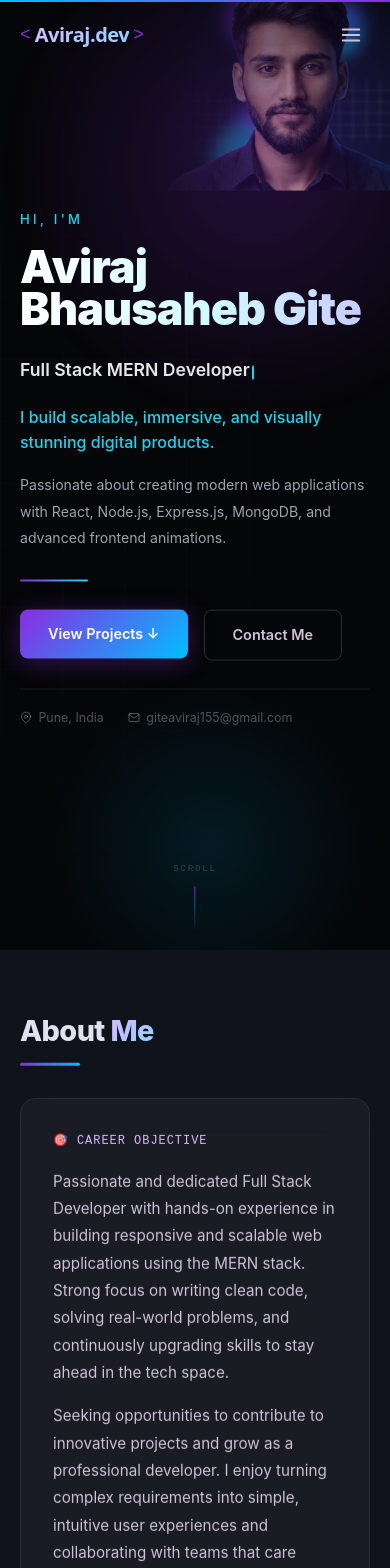
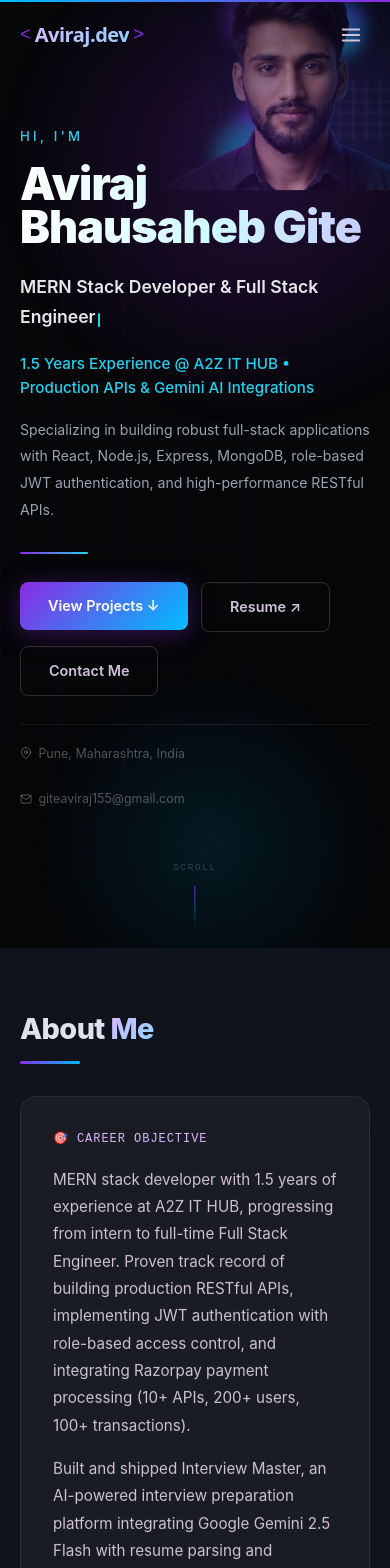
Before and after one commit to GitEPatiL/my-portfolio, a React (Vite) app: page / in a window 390 px wide. Shown: the top 1568 px of the page. Built offline with nearby package versions, Linux system fonts and the light colour scheme.

Commit message:
feat: update portfolio with resume details, projects, and WhatsApp contact integration

```diff
--- a/index.html
+++ b/index.html
@@ -6,23 +6,23 @@
     <meta name="viewport" content="width=device-width, initial-scale=1.0" />
 
     <!-- Primary SEO -->
-    <title>Aviraj Gite | Full Stack Developer</title>
-    <meta name="description" content="Aviraj Bhausaheb Gite — Full Stack Developer specializing in MERN stack web applications. Based in Pune, India." />
-    <meta name="keywords" content="Aviraj Gite, Full Stack Developer, MERN Stack, React, Node.js, MongoDB, web developer, Pune" />
+    <title>Aviraj Gite | MERN Stack Developer & Full Stack Engineer</title>
+    <meta name="description" content="Aviraj Bhausaheb Gite — MERN Stack Developer with 1.5 years experience at A2Z IT HUB. Specializing in React.js, Node.js, Express, MongoDB, secure JWT/RBAC APIs, and Gemini AI. Based in Pune, Maharashtra, India." />
+    <meta name="keywords" content="Aviraj Gite, MERN Stack Developer, Full Stack Engineer, React, Node.js, Express, MongoDB, RESTful APIs, JWT, Pune, Software Engineer, GitEPatiL, Gemini AI" />
     <meta name="author" content="Aviraj Bhausaheb Gite" />
     <meta name="robots" content="index, follow" />
 
     <!-- Open Graph (social sharing) -->
     <meta property="og:type"        content="website" />
-    <meta property="og:url"         content="https://avirajgite.vercel.app/" />
-    <meta property="og:title"       content="Aviraj Gite | Full Stack Developer" />
-    <meta property="og:description" content="Passionate Full Stack Developer building responsive, scalable web apps with the MERN stack. Based in Pune, India." />
+    <meta property="og:url"         content="https://my-portfolio-pi-six-56.vercel.app/" />
+    <meta property="og:title"       content="Aviraj Gite | MERN Stack Developer & Full Stack Engineer" />
+    <meta property="og:description" content="MERN Stack Developer with 1.5 years of experience at A2Z IT HUB building production RESTful APIs, role-based auth, and Gemini AI apps. Based in Pune, India." />
     <meta property="og:image"       content="/og-image.png" />
 
     <!-- Twitter Card -->
     <meta name="twitter:card"        content="summary_large_image" />
-    <meta name="twitter:title"       content="Aviraj Gite | Full Stack Developer" />
-    <meta name="twitter:description" content="Passionate Full Stack Developer building responsive, scalable web apps with the MERN stack." />
+    <meta name="twitter:title"       content="Aviraj Gite | MERN Stack Developer & Full Stack Engineer" />
+    <meta name="twitter:description" content="MERN Stack Developer with 1.5 years of experience at A2Z IT HUB building production RESTful APIs, role-based auth, and Gemini AI apps." />
 
     <!-- Theme color (browser chrome on mobile) -->
     <meta name="theme-color" content="#6366f1" />
--- a/src/components/About/About.jsx
+++ b/src/components/About/About.jsx
@@ -164,10 +164,15 @@ export default function About() {
               <p style={{ color: 'var(--text-muted)', fontSize: '0.88rem', marginBottom: '0.25rem' }}>
                 {edu.institution}
               </p>
-              <p style={{ color: 'var(--text-faint)', fontSize: '0.82rem', marginBottom: '1rem' }}>
+              <p style={{ color: 'var(--text-faint)', fontSize: '0.82rem', marginBottom: '0.75rem' }}>
                 {edu.university}
               </p>
-              <span className="chip">🎓 Graduated in {edu.year}</span>
+              {edu.description && (
+                <p style={{ color: 'var(--text-muted)', fontSize: '0.85rem', lineHeight: 1.6, marginBottom: '1rem' }}>
+                  {edu.description}
+                </p>
+              )}
+              <span className="chip">🎓 {edu.year} • {edu.cgpa}</span>
             </motion.div>
 
             {/* Contact info card */}
--- a/src/components/Hero/Hero.jsx
+++ b/src/components/Hero/Hero.jsx
@@ -253,22 +253,22 @@ export default function Hero() {
                 marginTop: '1.5rem',
               }}
             >
-              Full Stack MERN Developer<Cursor />
+              MERN Stack Developer & Full Stack Engineer<Cursor />
             </motion.p>
 
             <motion.p
               variants={ITEM}
               style={{
                 fontFamily: 'var(--font-body)',
-                fontSize: 'clamp(1rem, 1.6vw, 1.35rem)',
+                fontSize: 'clamp(0.95rem, 1.4vw, 1.2rem)',
                 fontWeight: 500,
                 color: '#22d3ee',
                 lineHeight: 1.55,
                 marginTop: '1.25rem',
-                maxWidth: 540,
+                maxWidth: 560,
               }}
             >
-              I build scalable, immersive, and visually stunning digital products.
+              1.5 Years Experience @ A2Z IT HUB • Production APIs & Gemini AI Integrations
             </motion.p>
 
             <motion.p
@@ -280,11 +280,11 @@ export default function Hero() {
                 color: '#9ca3af',
                 lineHeight: 1.9,
                 marginTop: '1.1rem',
-                maxWidth: 500,
+                maxWidth: 520,
               }}
             >
-              Passionate about creating modern web applications with React, Node.js,
-              Express.js, MongoDB, and advanced frontend animations.
+              Specializing in building robust full-stack applications with React, Node.js, Express,
+              MongoDB, role-based JWT authentication, and high-performance RESTful APIs.
             </motion.p>
 
             <motion.div
@@ -298,11 +298,15 @@ export default function Hero() {
 
             <motion.div
               variants={ITEM}
-              style={{ display: 'flex', gap: '1rem', flexWrap: 'wrap', marginTop: '1.75rem' }}
+              style={{ display: 'flex', gap: '0.85rem', flexWrap: 'wrap', marginTop: '1.75rem' }}
             >
               <MagneticButton as="a" href="#projects" className="btn-primary"
                 onClick={scrollTo('#projects')} id="hero-view-projects">
                 View Projects ↓
+              </MagneticButton>
+              <MagneticButton as="a" href={siteConfig.resumeUrl} target="_blank" rel="noopener noreferrer" className="btn-ghost"
+                id="hero-view-resume">
+                Resume ↗
               </MagneticButton>
               <MagneticButton as="a" href="#contact" className="btn-ghost"
                 onClick={scrollTo('#contact')} id="hero-contact-me">
--- a/src/components/ui/Icons.jsx
+++ b/src/components/ui/Icons.jsx
@@ -99,3 +99,9 @@ export const CloseIcon = ({ size = 22 }) => (
     <line x1="6" y1="6" x2="18" y2="18"/>
   </svg>
 );
+
+export const WhatsAppIcon = ({ size = 18 }) => (
+  <svg width={size} height={size} viewBox="0 0 24 24" fill="currentColor" aria-hidden="true">
+    <path d="M17.472 14.382c-.297-.149-1.758-.867-2.03-.967-.273-.099-.471-.148-.67.15-.197.297-.767.966-.94 1.164-.173.199-.347.223-.644.075-.297-.15-1.255-.463-2.39-1.475-.883-.788-1.48-1.761-1.653-2.059-.173-.297-.018-.458.13-.606.134-.133.298-.347.446-.52.149-.174.198-.298.298-.497.099-.198.05-.371-.025-.52-.075-.149-.669-1.612-.916-2.207-.242-.579-.487-.5-.669-.51l-.57-.01c-.198 0-.52.074-.792.372s-1.04 1.016-1.04 2.479 1.065 2.876 1.213 3.074c.149.198 2.096 3.2 5.077 4.487.709.306 1.262.489 1.694.625.712.227 1.36.195 1.871.118.571-.085 1.758-.719 2.006-1.413.248-.694.248-1.289.173-1.413-.074-.124-.272-.198-.57-.347m-5.421 7.403h-.004a9.87 9.87 0 01-5.031-1.378l-.361-.214-3.741.982.998-3.648-.235-.374a9.86 9.86 0 01-1.51-5.26c.001-5.45 4.436-9.884 9.888-9.884 2.64 0 5.122 1.03 6.988 2.898a9.825 9.825 0 012.893 6.994c-.003 5.45-4.437 9.885-9.886 9.885m8.413-18.297A11.815 11.815 0 0012.05 0C5.495 0 .16 5.335.157 11.892c0 2.096.547 4.142 1.588 5.945L0 24l6.335-1.662c1.746.953 3.71 1.456 5.711 1.457h.005c6.554 0 11.89-5.335 11.893-11.893a11.821 11.821 0 00-3.48-8.413z"/>
+  </svg>
+);
--- a/src/data/portfolioData.js
+++ b/src/data/portfolioData.js
@@ -1,19 +1,23 @@
 // ============================================================
 // src/data/portfolioData.js
-// All portfolio content lives here. Edit this file to update
-// anything displayed on the site.
+// All portfolio content lives here. Updated with resume,
+// GitHub profile, and LinkedIn profile details.
 // ============================================================
 
 // ── Site-wide config ────────────────────────────────────────
 export const siteConfig = {
-  name:     "Aviraj Gite",
-  fullName: "Aviraj Bhausaheb Gite",
-  title:    "Full Stack Developer",
-  tagline:  "Building responsive, scalable web apps with the MERN stack — one clean commit at a time.",
-  location: "Pune, India",
-  email:    "giteaviraj155@gmail.com",
-  phone:    "7038071626",
-  resumeUrl: "https://drive.google.com/file/d/1vaT8geEv2iHELza-2y_IwJnn97tYdHem/view?usp=drive_link", // Replace with your actual resume / Google Drive link
+  name:         "Aviraj Gite",
+  fullName:     "Aviraj Bhausaheb Gite",
+  title:        "MERN Stack Developer",
+  roleHeadline: "Full Stack Engineer & MERN Specialist",
+  tagline:      "MERN stack developer with 1.5 years of experience at A2Z IT HUB, progressing from intern to full-time Full Stack Engineer.",
+  location:     "Pune, Maharashtra, India",
+  email:        "giteaviraj155@gmail.com",
+  phone:        "+91 7038071626",
+  resumeUrl:    "https://drive.google.com/file/d/1vaT8geEv2iHELza-2y_IwJnn97tYdHem/view?usp=drive_link",
+  portfolioUrl: "https://my-portfolio-pi-six-56.vercel.app",
+  githubUrl:    "https://github.com/GitEPatiL",
+  linkedinUrl:  "https://www.linkedin.com/in/aviraj-gite-8737892b4",
 };
 
 // ── Navigation links ─────────────────────────────────────────
@@ -25,21 +29,16 @@ export const navLinks = [
   { label: "Contact",    href: "#contact"    },
 ];
 
-// ── About / Career objective ──────────────────────────────────
+// ── About / Professional Summary ──────────────────────────────
 export const about = {
   greeting: "Hi, I'm",
-  intro: `Passionate and dedicated Full Stack Developer with hands-on experience in building
-    responsive and scalable web applications using the MERN stack. Strong focus on writing
-    clean code, solving real-world problems, and continuously upgrading skills to stay
-    ahead in the tech space.`,
-  details: `Seeking opportunities to contribute to innovative projects and grow as a
-    professional developer. I enjoy turning complex requirements into simple, intuitive
-    user experiences and collaborating with teams that care about quality.`,
+  intro: `MERN stack developer with 1.5 years of experience at A2Z IT HUB, progressing from intern to full-time Full Stack Engineer. Proven track record of building production RESTful APIs, implementing JWT authentication with role-based access control, and integrating Razorpay payment processing (10+ APIs, 200+ users, 100+ transactions).`,
+  details: `Built and shipped Interview Master, an AI-powered interview preparation platform integrating Google Gemini 2.5 Flash with resume parsing and schema-validated AI output. Comfortable across the entire stack — from responsive React interfaces with Tailwind CSS and Ant Design to secure backend architecture, database modeling, and Agile delivery.`,
   stats: [
-    { label: "Projects Completed",  value: "10+"  },
-    { label: "Technologies",        value: "11+"  },
-    { label: "Graduation Year",     value: "2025" },
-    { label: "Cups of Coffee",      value: "∞"    },
+    { label: "Experience",       value: "1.5 Yrs" },
+    { label: "Production APIs",  value: "10+"     },
+    { label: "Users Secured",    value: "200+"    },
+    { label: "BCA CGPA",         value: "7.49"    },
   ],
 };
 
@@ -49,43 +48,59 @@ export const education = [
     degree:      "Bachelor of Computer Applications (BCA)",
     institution: "Pemraj Sarda College, Ahmednagar",
     university:  "Savitribai Phule Pune University",
-    year:        "2025",
-    description: "Focused on full-stack web development, database management, and software engineering fundamentals.",
+    year:        "Jul 2022 – May 2025",
+    cgpa:        "7.49 CGPA",
+    description: "Graduated with 7.49 CGPA. Focused on full-stack web development, database management, software engineering, and core algorithms.",
   },
 ];
 
 // ── Skills ───────────────────────────────────────────────────
 export const skills = [
   {
-    category: "Frontend",
+    category: "Frontend & UI",
     icon: "🎨",
     items: [
-      { name: "HTML",        level: 95 },
-      { name: "CSS",         level: 90 },
-      { name: "Bootstrap",   level: 82 },
-      { name: "JavaScript",  level: 85 },
-      { name: "React",       level: 80 },
+      { name: "JavaScript (ES6+)", level: 92 },
+      { name: "React.js",          level: 90 },
+      { name: "React Router",      level: 88 },
+      { name: "Tailwind CSS",      level: 90 },
+      { name: "Ant Design",        level: 85 },
+      { name: "Bootstrap",         level: 85 },
+      { name: "HTML5 & CSS3",      level: 95 },
     ],
   },
   {
-    category: "Backend",
+    category: "Backend & APIs",
     icon: "⚙️",
     items: [
-      { name: "Node.js",     level: 78 },
-      { name: "Express.js",  level: 78 },
-      { name: "MongoDB",     level: 72 },
-      { name: "MySQL",       level: 75 },
+      { name: "Node.js",           level: 88 },
+      { name: "Express.js",        level: 88 },
+      { name: "RESTful APIs",      level: 92 },
+      { name: "JWT Authentication", level: 90 },
+      { name: "RBAC (Access Control)", level: 88 },
+      { name: "HTTP-only Cookies & CORS", level: 86 },
     ],
   },
   {
-    category: "Tools & DevOps",
-    icon: "🛠️",
+    category: "Databases & Storage",
+    icon: "🗄️",
     items: [
-      { name: "Git",         level: 88 },
-      { name: "GitHub",      level: 88 },
-      { name: "VS Code",     level: 95 },
-      { name: "Postman",     level: 80 },
-      { name: "REST APIs",   level: 78 },
+      { name: "MongoDB",           level: 88 },
+      { name: "Mongoose ODM",      level: 88 },
+      { name: "MySQL",             level: 84 },
+      { name: "Database Design",   level: 86 },
+    ],
+  },
+  {
+    category: "AI, Tools & DevOps",
+    icon: "🚀",
+    items: [
+      { name: "Google Gemini API (2.5)", level: 88 },
+      { name: "Zod Schema Validation",   level: 88 },
+      { name: "Razorpay Gateway",        level: 86 },
+      { name: "Git & GitHub",            level: 90 },
+      { name: "GitHub Actions & Docker", level: 82 },
+      { name: "Postman",                 level: 88 },
     ],
   },
 ];
@@ -94,32 +109,61 @@ export const skills = [
 export const projects = [
   {
     id: 1,
-    title: "Masale Selling Website",
+    title: "Interview Master — AI-Powered Interview Preparation Platform",
     description:
-      "A full-stack e-commerce web application for an organic spice brand. Features include product listings, user authentication, OAuth2-based email delivery, and a production-ready MySQL database schema following the MVC architecture.",
-    tags: ["Node.js", "Express.js", "MySQL", "HTML", "CSS"],
-    github: "https://github.com/GitEPatiL/Masale-Selling-Website",
-    live:   "#", // Add live URL when deployed
+      "Full-stack platform that analyzes candidate resumes against job descriptions to generate personalized interview-prep insights. Integrates Google Gemini 2.5 Flash for technical questions, behavioral scenarios, skill gaps, and a 7-day prep plan with Zod validation, JWT cookies, and PDF export.",
+    tags: ["React.js", "Node.js", "Express.js", "MongoDB", "Gemini 2.5 Flash", "JWT", "Zod", "Tailwind CSS", "Ant Design"],
+    github: "https://github.com/GitEPatiL/Interview-AI",
+    live:   "https://interview-ai-black-seven.vercel.app",
     featured: true,
   },
   {
     id: 2,
-    title: "DOM Mini Projects",
+    title: "Mascle — Organic Spice E-Commerce Platform",
     description:
-      "A curated collection of five vanilla JavaScript mini-projects demonstrating core DOM manipulation skills: Animated Cursor, List & Search, Simple Calculator, Todo List, and Color Switcher.",
-    tags: ["HTML", "CSS", "JavaScript", "DOM"],
-    github: "https://github.com/GitEPatiL/dom-mini-projects",
+      "End-to-end full-stack e-commerce web platform for browsing, ordering, and managing organic spice products. Built RESTful APIs for catalog, shopping cart, and order management with a robust MySQL relational database following MVC architecture.",
+    tags: ["Node.js", "Express.js", "MySQL", "Bootstrap", "RESTful APIs", "MVC"],
+    github: "https://github.com/GitEPatiL/Masale-Selling-Website",
     live:   "#",
     featured: true,
   },
-
+  {
+    id: 3,
+    title: "GoCart — Multi-Vendor E-Commerce Template",
+    description:
+      "Modern, responsive multi-vendor e-commerce marketplace platform built with Next.js and Tailwind CSS. Features modular component architecture, flexible catalog browsing, user shopping carts, and vendor storefront layouts.",
+    tags: ["Next.js", "React", "Tailwind CSS", "JavaScript", "E-Commerce"],
+    github: "https://github.com/GitEPatiL/gocart",
+    live:   "https://gocart-gs.vercel.app",
+    featured: true,
+  },
   {
     id: 4,
-    title: "Portfolio Website",
+    title: "JWT Authentication & RBAC Security Engine",
     description:
-      "This very portfolio — built from scratch with React and Vite. Features a dark theme, animated typewriter effect, scroll-reveal sections, responsive layout, and a contact form.",
-    tags: ["React", "Vite", "CSS", "Responsive"],
-    github: "https://github.com/GitEPatiL",
+      "Production-grade security and authentication module implementing JWT with secure HTTP-only cookies, Role-Based Access Control (RBAC), token rotation, and robust CORS protection.",
+    tags: ["Node.js", "Express.js", "JWT", "RBAC", "Security", "Cookies"],
+    github: "https://github.com/GitEPatiL/jwt-auth",
+    live:   "#",
+    featured: false,
+  },
+  {
+    id: 5,
+    title: "DOM Mini Projects Collection",
+    description:
+      "Curated suite of vanilla JavaScript interactive mini-applications demonstrating deep DOM manipulation, dynamic event handling, custom animated cursor, calculator, list search, and todo operations.",
+    tags: ["HTML5", "CSS3", "JavaScript", "DOM API"],
+    github: "https://github.com/GitEPatiL/dom-mini-projects",
+    live:   "#",
+    featured: false,
+  },
+  {
+    id: 6,
+    title: "JavaScript Question Series & Daily Problem Solving",
+    description:
+      "A structured daily problem-solving repository tackling core JavaScript questions, closures, prototype chain, asynchronous patterns, and interview coding challenges with clean solutions.",
+    tags: ["JavaScript", "ES6+", "Data Structures", "Algorithms", "Problem Solving"],
+    github: "https://github.com/GitEPatiL/Javascript-Question-Series",
     live:   "#",
     featured: false,
   },
@@ -129,36 +173,57 @@ export const projects = [
 export const experience = [
   {
     id: 1,
-    role:    "Full Stack Developer Intern",
-    company: "A2Z IT HUB",
-    period:  "04/2025 – 09/2025",
+    role:    "Full Stack Engineer",
+    type:    "Full-time",
+    company: "A2Z IT HUB Pvt. Ltd.",
+    location: "Ahmednagar, Maharashtra, India · On-site",
+    period:  "Nov 2025 – Present",
     description:
-      "Designing and developing complete web applications for clients from the ground up — covering UI design, RESTful APIs, database schemas, and deployment.",
+      "Transitioned from MERN Stack Developer Intern to full-time Full Stack Engineer after an impactful 7-month internship. Architecting, engineering, and shipping production web applications and resilient backend services.",
     highlights: [
-      "Built a full-stack e-commerce site using Node.js, Express.js, and MySQL",
-      "Implemented OAuth2-based email delivery and secure user authentication",
-      "Delivered multiple projects on time with positive client feedback",
-      "Maintained clean Git history and followed MVC architecture throughout",
+      "Promoted to full-time Full Stack Engineer following performance during a 7-month internship.",
+      "Developing end-to-end full-stack architectures, high-performance RESTful APIs, and scalable database schemas.",
+      "Ensuring high code quality, security standards (RBAC, JWT), and responsive user experiences across client deliveries.",
+      "Collaborating actively with cross-functional teams in sprint planning, architectural design, and deployment.",
+    ],
+  },
+  {
+    id: 2,
+    role:    "MERN Stack Developer Intern",
+    type:    "Internship",
+    company: "A2Z IT HUB Pvt. Ltd.",
+    location: "Ahmednagar, Maharashtra, India · On-site",
+    period:  "Apr 2025 – Oct 2025 (7 mos)",
+    description:
+      "Core developer intern building and integrating backend APIs, authentication systems, and payment processing.",
+    highlights: [
+      "Built and integrated 10+ RESTful APIs with Node.js and Express.js to power core application workflows.",
+      "Implemented JWT-based authentication and role-based access control (RBAC), securing access for 200+ users.",
+      "Integrated Razorpay payment processing with server-side order validation, supporting 100+ transactions.",
+      "Designed and maintained MongoDB and MySQL data layers, improving data organization and query reliability.",
+      "Collaborated in an Agile environment: sprint planning, task management, testing, and code reviews.",
     ],
   },
 ];
 
 // ── Contact ───────────────────────────────────────────────────
 export const contact = {
-  heading:    "Let's Work Together",
-  subheading: "I'm open to freelance projects, internships, and full-time roles. Feel free to reach out!",
+  heading:    "Let's Build Something Impactful",
+  subheading: "I'm open to full-time software engineering roles, MERN stack opportunities, and innovative projects. Feel free to reach out!",
   email:      "giteaviraj155@gmail.com",
-  phone:      "7038071626",
+  phone:      "+91 7038071626",
   socials: [
     {
-      label: "GitHub",
-      href:  "https://github.com/GitEPatiL",
-      icon:  "github",
+      label:    "GitHub",
+      href:     "https://github.com/GitEPatiL",
+      icon:     "github",
+      username: "GitEPatiL",
     },
     {
-      label: "LinkedIn",
-      href:  "https://www.linkedin.com/in/aviraj-gite-8737892b4/",
-      icon:  "linkedin",
+      label:    "LinkedIn",
+      href:     "https://www.linkedin.com/in/aviraj-gite-8737892b4",
+      icon:     "linkedin",
+      username: "aviraj-gite-8737892b4",
     },
   ],
 };
```
Also changed, not shown: src/components/Contact/Contact.jsx (+36 -29 lines), src/components/Experience/Experience.jsx (+16 -2 lines).
